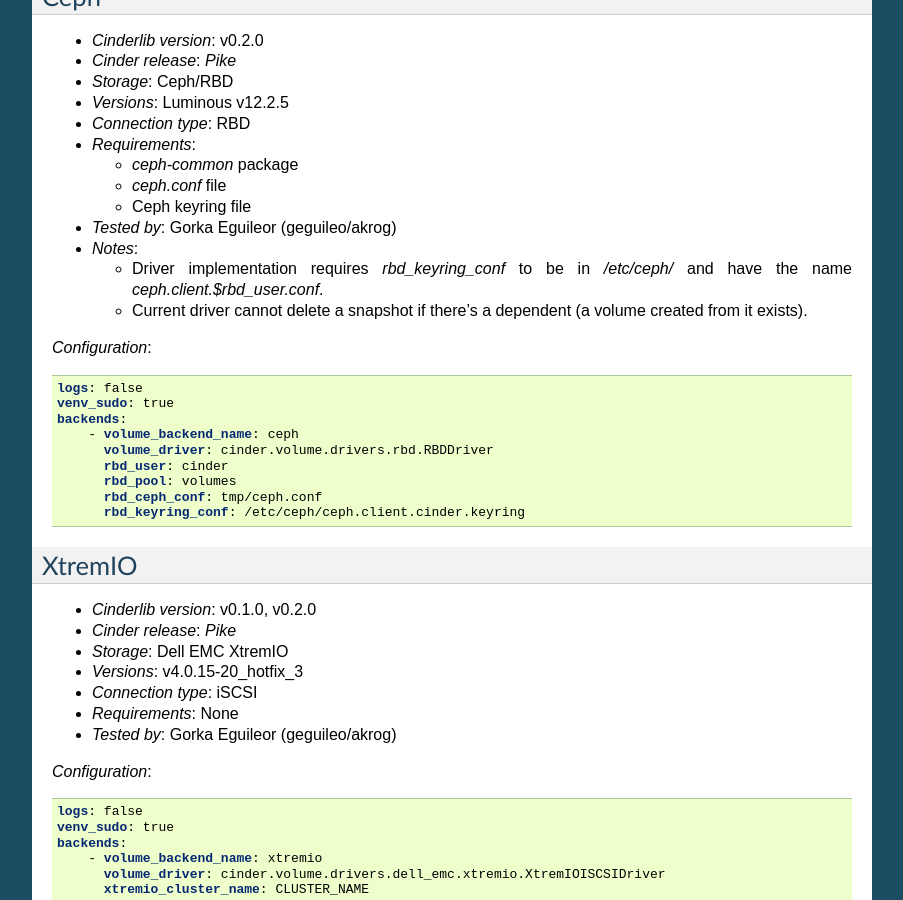
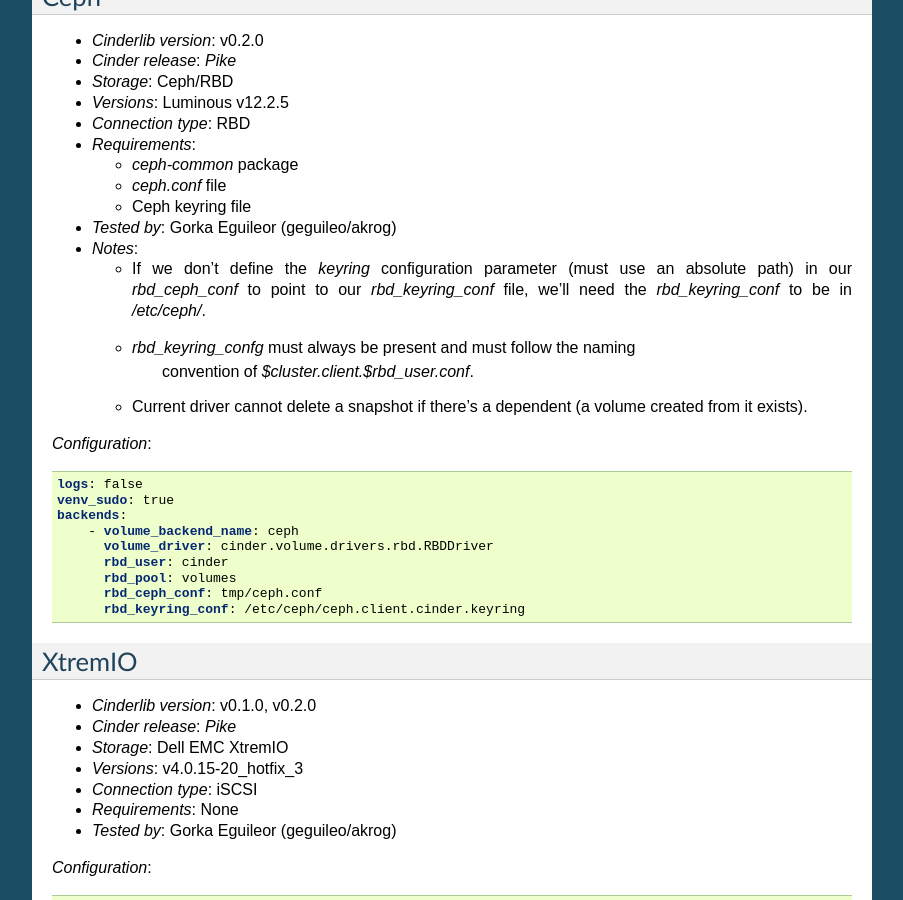
Before and after one commit to Akrog/cinderlib, a Sphinx documentation site: the page built from docs/validated_backends.rst, in a window 1280 px wide and 900 px high, scrolled down 872 px. Shown: the whole window, without its empty margins (198-1101 px from the left). Built offline with Sphinx 7.4.7, drawn with Linux system fonts in a browser that asks for light colours.

Commit message:
docs: Mention how to avoid keyring in /etc/ceph
We don't need to have the RBD keyring under /etc/ceph, but this requires
the ceph.conf file to point to the keyring file with an absolute path
using the `keyring` configuration option.

```diff
--- a/docs/validated_backends.rst
+++ b/docs/validated_backends.rst
@@ -64,8 +64,11 @@ Ceph
 - *Tested by*: Gorka Eguileor (geguileo/akrog)
 - *Notes*:
 
-  - Driver implementation requires `rbd_keyring_conf` to be in `/etc/ceph/` and
-    have the name `ceph.client.$rbd_user.conf`.
+  - If we don't define the `keyring` configuration parameter (must use an
+    absolute path) in our `rbd_ceph_conf` to point to our `rbd_keyring_conf`
+    file, we'll need the `rbd_keyring_conf` to be in `/etc/ceph/`.
+  - `rbd_keyring_confg` must always be present and must follow the naming
+     convention of `$cluster.client.$rbd_user.conf`.
   - Current driver cannot delete a snapshot if there's a dependent (a volume
     created from it exists).
 
```
